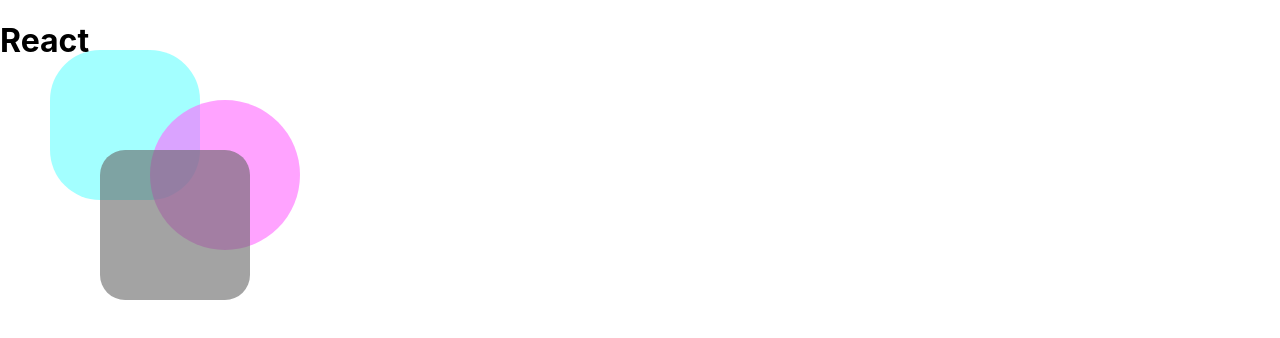
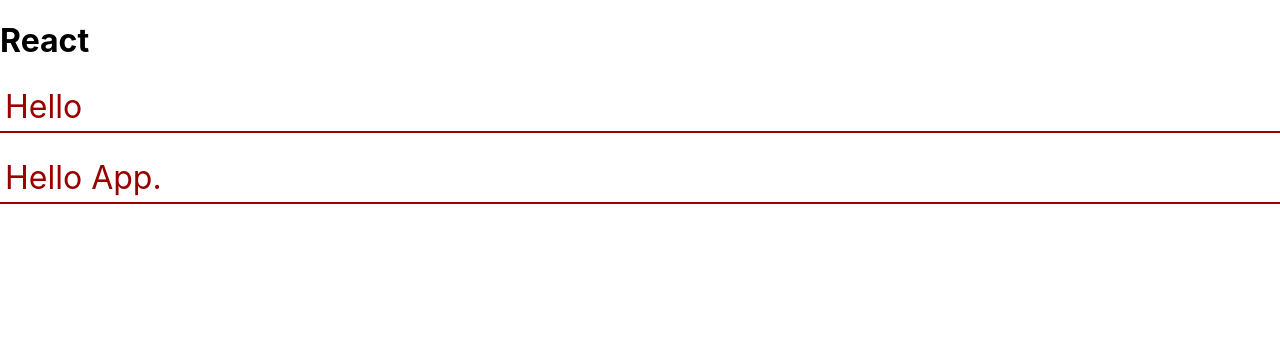
Before and after one commit to ttanaka9211/react, a React (Create React App) app in the folder sample-project/: page / in a window 1280 px wide. Shown: the top 338 px of the page. Built offline with nearby package versions, Linux system fonts and the light colour scheme.

Commit message:
list3-19

```diff
--- a/sample-project/src/App.js
+++ b/sample-project/src/App.js
@@ -24,15 +24,37 @@
 //  );
 //}
 class App extends Component {
-  render(){
-    return <div>
-      <h1>React</h1>
-      <Rect x="50" y='50' w='150' h='150' c='#6ff9' r='50' />
-      <Rect x='150' y='100' w ='150' h='150' c='#f6f9' r='75' />
-      <Rect x='100' y='150' w='150' h='150' c='#6669' r='25' />
-      </div>;
-    }
+  msgStyle = {
+    fontSize:'24pt',
+    color:'#900',
+    margin:'20px 0px',
+    padding:'5px',
+    borderBottom:'2px solid #900'
+  }
+  btnStyle = {
+    fontSize:'20pt',
+    padding:'0px 10px'
   }
 
+  constructor(props){
+    super(props);
+    this.state = {
+      msg:'Hello',
+    };
+    let timer = setInterval(()=>{
+      this.setState((state)=>({
+        msg: state.msg + '!'
+      }));
+    },10000);
+  }
+
+  render(){
+    return<div>
+      <h1>React</h1>
+      <p style={this.msgStyle}>{this.state.msg}</p>
+      <p style={this.msgStyle}>{this.props.msg}</p>
+    </div>;
+  }
+}
 
 export default App;
--- a/sample-project/src/index.js
+++ b/sample-project/src/index.js
@@ -11,7 +11,7 @@
 //  document.getElementById('root')
 //);
 ReactDOM.render(
-  <App />,document.getElementById('root')
+  <App msg='Hello App.' />,document.getElementById('root')
 );
 // If you want your app to work offline and load faster, you can change
 // unregister() to register() below. Note this comes with some pitfalls.
```
